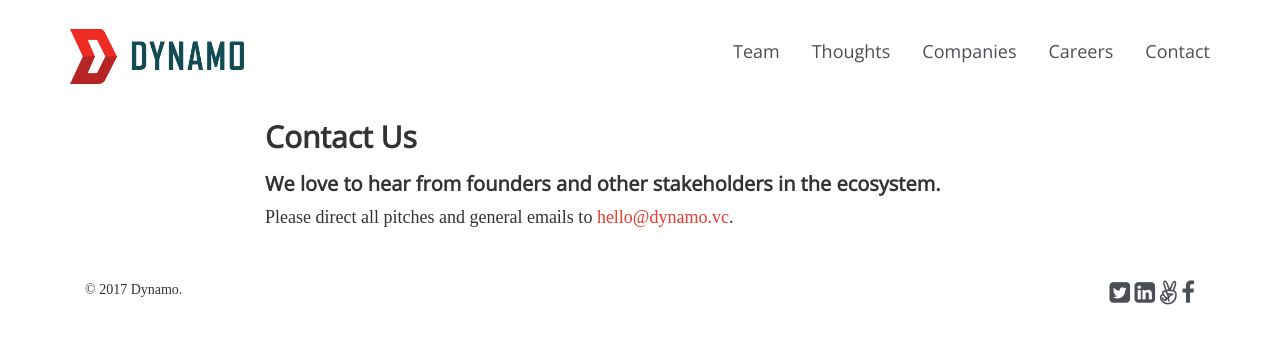
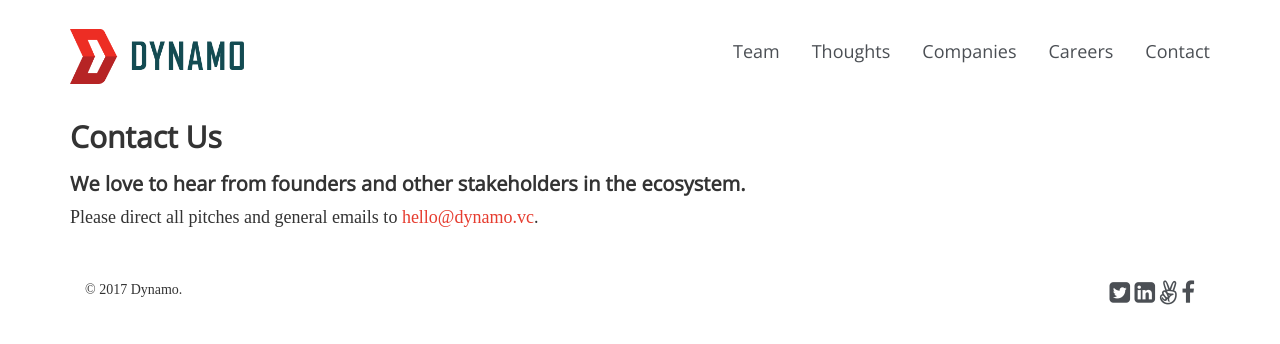
Before and after one commit to dynamovc/dynamovc.github.io, a Jekyll site: the page built from contact.html, in a window 1280 px wide. Shown: the top 344 px of the page. Built offline with Jekyll 4.4.1, drawn with Linux system fonts in a browser that asks for light colours; nearby versions of some CDN libraries; some web fonts are replaced.

Commit message:
new jtron

```diff
--- a/_includes/jumbotron.html
+++ b/_includes/jumbotron.html
@@ -1,8 +1,8 @@
 <div class="jumbotron">
 	<div class="container">
-    	<h1 id="jumboTitle">Our Strategic Shift</h1>
-        <p class="lead">Positioning ourselves to better serve founders.</p>
+    	<h1 id="jumboTitle">What are you building?</h1>
+        <p class="lead">We want to help extraordinary founding teams on their journey to build amazing businesses.</p>
 
-        <a class="btn btn-lg btn-primary pull-right" href="https://hitthebutton.com/dynamo-evolution-24520bc7d835" role="button">Read more</a>
+        <a class="btn btn-lg btn-default pull-right" href="http://bit.ly/dynamojunction" target="_blank" role="button">Reach out</a>
     </div>
 </div>
--- a/_sass/custom.scss
+++ b/_sass/custom.scss
@@ -113,7 +113,7 @@
 }
 
 .jumbotron{
-	background: url("/img/jtronBG.jpg") center center;
+	background: url("/img/redBG.gif");
 
 }
 
--- a/contact.html
+++ b/contact.html
@@ -1,21 +1,21 @@
 ---
 layout: default
-title: Message
+title: Contact Us
 ---
 
 
 
 <div class="container">
   <div class="row">
-        <div class="col-md-2 col-xs-1"></div>
-        <div class="col-md-8 col-xs-10">
+    <div class="col-xs-12">
       <h1>Contact Us</h1>
       <h2>We love to hear from founders and other stakeholders in the ecosystem.</h2>
       <p>
         Please direct all pitches and general emails to <a href="mailto:hello@dynamo.vc">hello@dynamo.vc</a>.
       </p>
+    </div>
+  </div>
+  <div class="row">
 
   </div>
-        <div class="col-md-2 col-xs-1"></div>
-      </div> <!--end of Row 1-->
 </div>
```
Also changed, not shown: 2 other files. Lines whose indentation alone changed are shown as unchanged.
